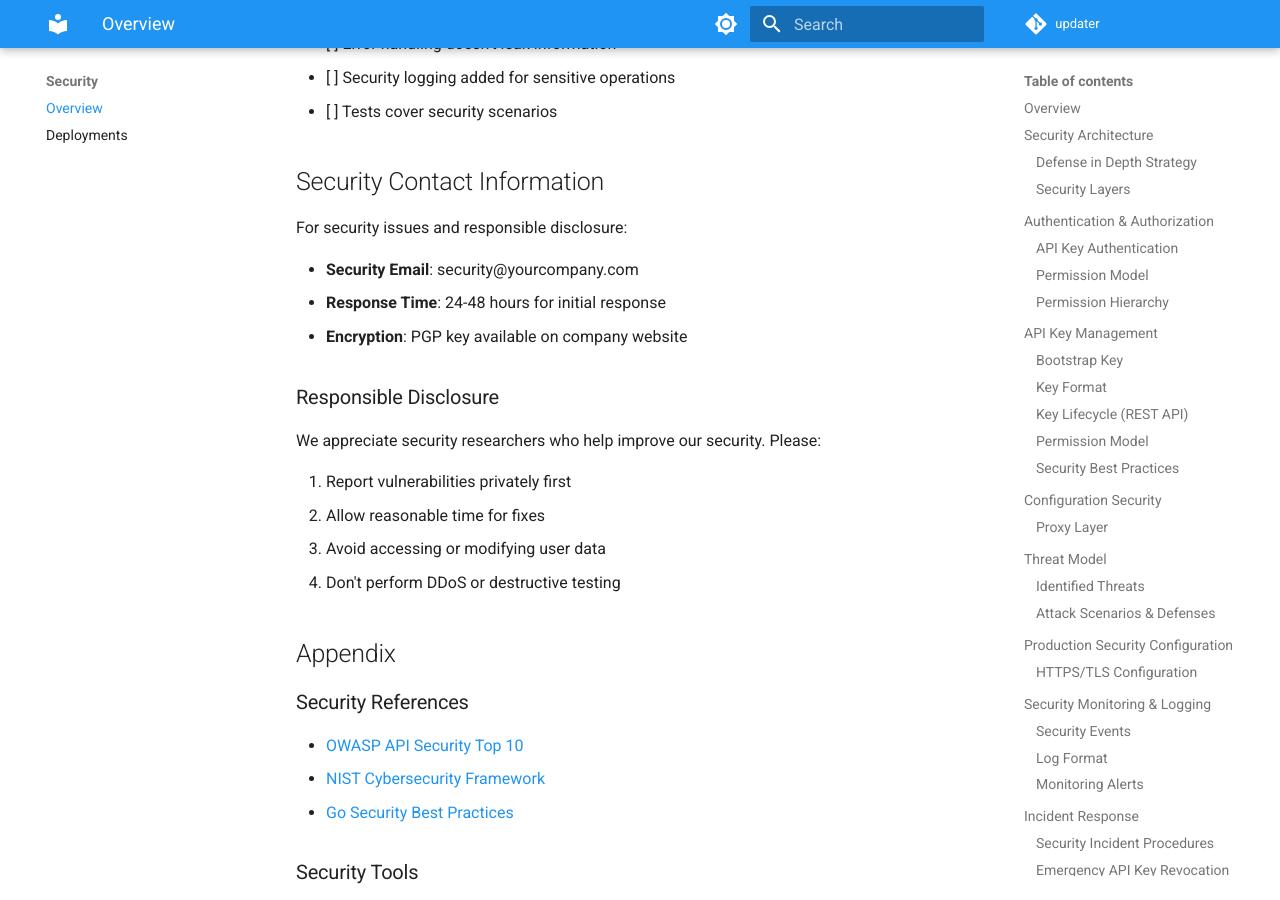
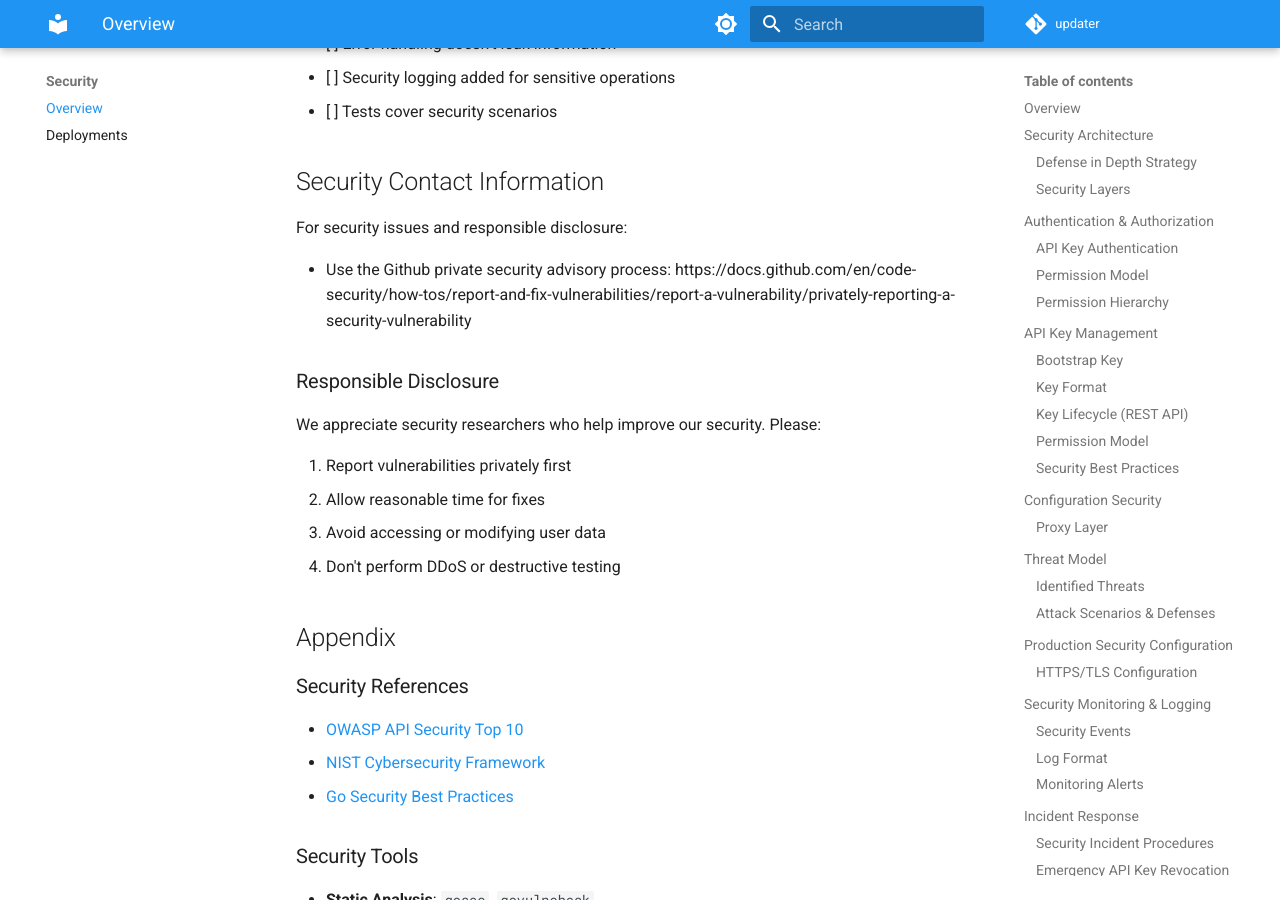
Before and after one commit to griffinskudder/updater, an MkDocs documentation site: the page built from docs/SECURITY.md, in a window 1280 px wide and 900 px high, scrolled down 9944 px. Built offline with MkDocs 1.6.1 and Material for MkDocs 9.7.7, drawn with Linux system fonts in a browser that asks for light colours; comment, search, counter and statistics services are not loaded; the version menu is left out.

Commit message:
chore: replace production placeholders with project-specific values

```diff
--- a/docs/SECURITY.md
+++ b/docs/SECURITY.md
@@ -371,9 +371,7 @@ curl -X POST http://localhost:8080/api/v1/updates/test/register \
 
 For security issues and responsible disclosure:
 
-- **Security Email**: security@yourcompany.com
-- **Response Time**: 24-48 hours for initial response
-- **Encryption**: PGP key available on company website
+- Use the Github private security advisory process: https://docs.github.com/en/code-security/how-tos/report-and-fix-vulnerabilities/report-a-vulnerability/privately-reporting-a-security-vulnerability
 
 ### Responsible Disclosure
 
```
Also changed, not shown: 2 other files.
